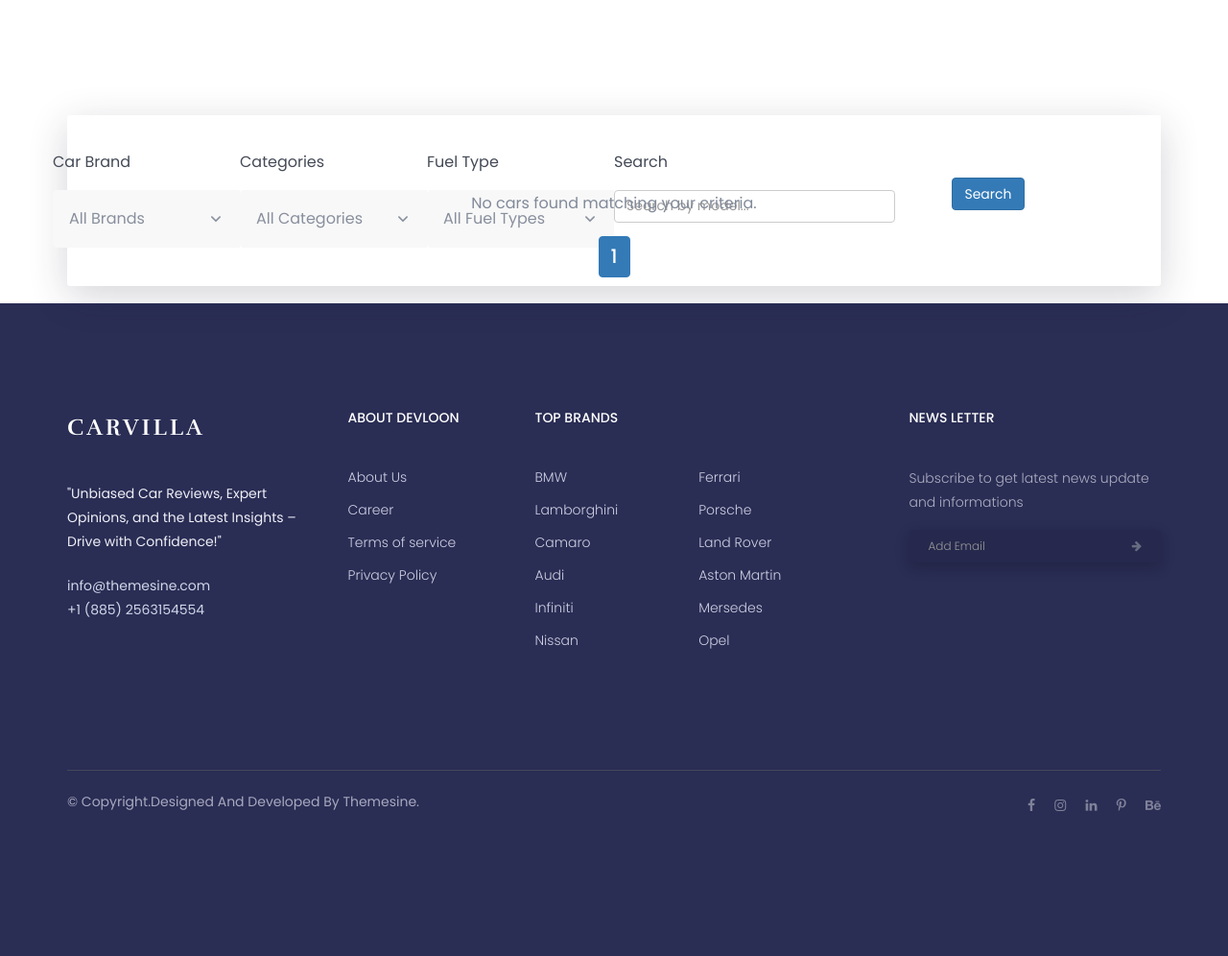
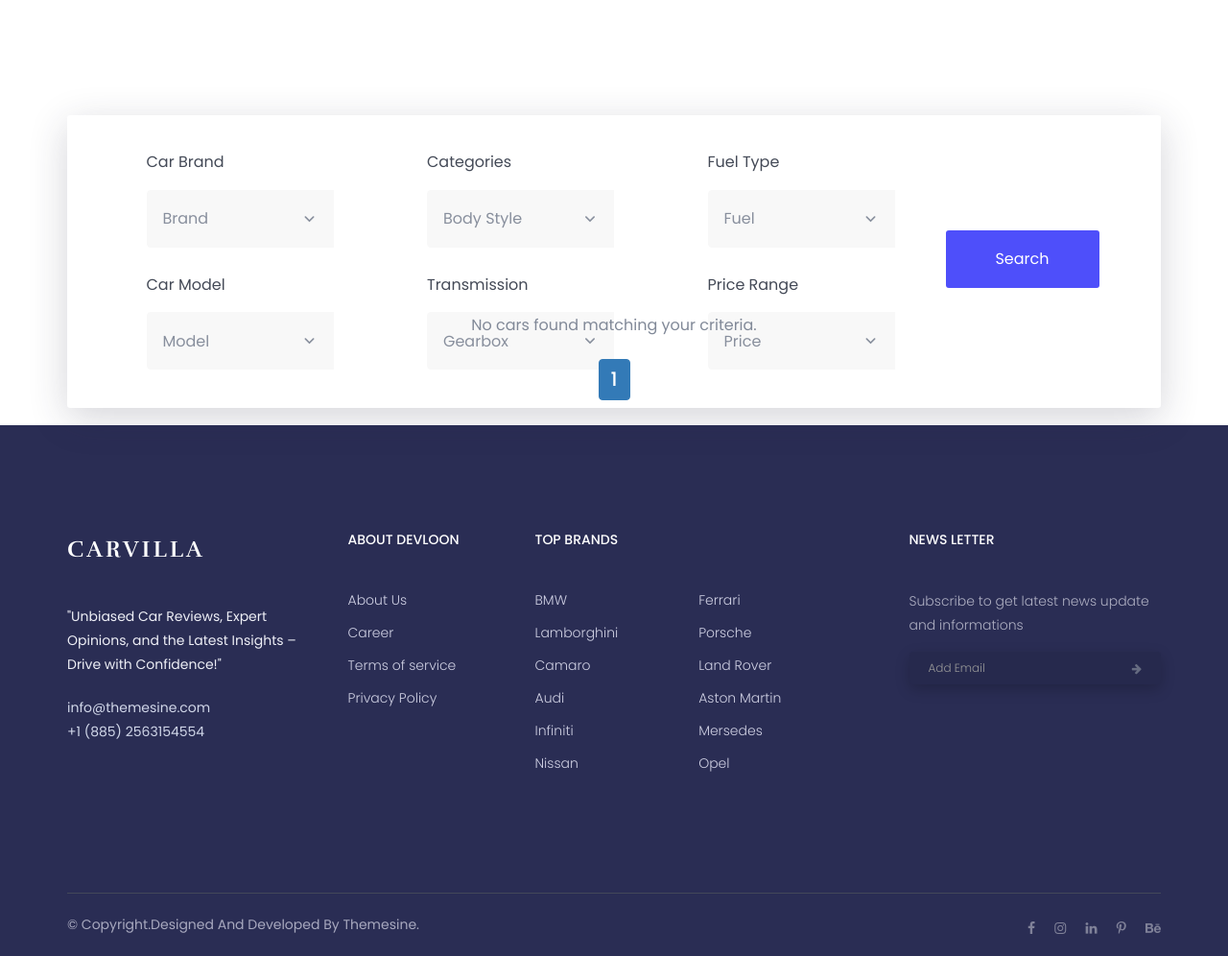
Before and after one commit to athul0017/Car_reviews, a Django app: page /cars/ in a window 1280 px wide. Shown: the part 92-1088 px from the top of the page at 96% size. Before the commit the page ends 937 px from the top, so only its background shows below. Run offline with Django 5.2, Linux system fonts and the light colour scheme; data that the repository does not hold is empty; some libraries are stand-ins or nearby versions.

Commit message:
car details working

```diff
--- a/Car/reviews/templates/car_listing.html
+++ b/Car/reviews/templates/car_listing.html
@@ -2,89 +2,108 @@
 {% load static %}
 
 {% block content %}
+
 <div class="container">
     <div class="row">
         <div class="col-md-12">
             <div class="model-search-content model-search-content-layout-inner">
-                <form method="GET" action="{% url 'car_listing' %}">
                 <div class="row">
-                        <!-- Car Brand -->
-                        <div class="col-md-2 col-sm-12">
+                    <!-- Search filters -->
+                    <div class="col-md-offset-1 col-md-2 col-sm-12">
                         <div class="single-model-search">
                             <h2>Car Brand</h2>
                             <div class="model-select-icon">
-                                    <select class="form-control" name="brand">
-                                        <option value="">All Brands</option>
-                                        {% for brand in brands %}
-                                            <option value="{{ brand.bname }}" {% if request.GET.brand == brand.bname %}selected{% endif %}>
-                                                {{ brand.bname }}
-                                            </option>
-                                        {% endfor %}
+                                <select class="form-control">
+                                    <option value="default">Brand</option>
+                                    <option value="Toyota">Toyota</option>
+                                    <option value="Honda">Honda</option>
+                                </select>
+                            </div>
+                        </div>
+                        <div class="single-model-search">
+                            <h2>Car Model</h2>
+                            <div class="model-select-icon">
+                                <select class="form-control">
+                                    <option value="default">Model</option>
+                                    <option value="Sedan">Sedan</option>
+                                    <option value="SUV">SUV</option>
                                 </select>
                             </div>
                         </div>
                     </div>
 
-                        <!-- Categories -->
-                        <div class="col-md-2 col-sm-12">
+                    <div class="col-md-offset-1 col-md-2 col-sm-12">
                         <div class="single-model-search">
                             <h2>Categories</h2>
                             <div class="model-select-icon">
-                                    <select class="form-control" name="category">
-                                        <option value="">All Categories</option>
-                                        <option value="Hatchback" {% if request.GET.category == "Hatchback" %}selected{% endif %}>Hatchback</option>
-                                        <option value="SUV" {% if request.GET.category == "SUV" %}selected{% endif %}>SUV</option>
+                                <select class="form-control">
+                                    <option value="default">Body Style</option>
+                                    <option value="Hatchback">Hatchback</option>
+                                    <option value="SUV">SUV</option>
+                                </select>
+                            </div>
+                        </div>
+                        <div class="single-model-search">
+                            <h2>Transmission</h2>
+                            <div class="model-select-icon">
+                                <select class="form-control">
+                                    <option value="default">Gearbox</option>
+                                    <option value="Manual">Manual</option>
+                                    <option value="Automatic">Automatic</option>
                                 </select>
                             </div>
                         </div>
                     </div>
 
-                        <!-- Fuel Type -->
-                        <div class="col-md-2 col-sm-12">
+                    <div class="col-md-offset-1 col-md-2 col-sm-12">
                         <div class="single-model-search">
                             <h2>Fuel Type</h2>
                             <div class="model-select-icon">
-                                    <select class="form-control" name="fuel">
-                                        <option value="">All Fuel Types</option>
-                                        <option value="Petrol" {% if request.GET.fuel == "Petrol" %}selected{% endif %}>Petrol</option>
-                                        <option value="Diesel" {% if request.GET.fuel == "Diesel" %}selected{% endif %}>Diesel</option>
+                                <select class="form-control">
+                                    <option value="default">Fuel</option>
+                                    <option value="Petrol">Petrol</option>
+                                    <option value="Diesel">Diesel</option>
+                                </select>
+                            </div>
+                        </div>
+                        <div class="single-model-search">
+                            <h2>Price Range</h2>
+                            <div class="model-select-icon">
+                                <select class="form-control">
+                                    <option value="default">Price</option>
+                                    <option value="0-5L">0-5L</option>
+                                    <option value="5-10L">5-10L</option>
                                 </select>
                             </div>
                         </div>
                     </div>
 
-                        <!-- Search Field -->
-                        <div class="col-md-3 col-sm-12">
-                            <div class="single-model-search">
-                                <h2>Search</h2>
-                                <input type="text" class="form-control" name="search" placeholder="Search by model..." value="{{ request.GET.search|default:'' }}">
-                            </div>
-                        </div>
-
-                        <!-- Search Button -->
-                        <div class="col-md-2 col-sm-12 text-center">
-                            <div class="single-model-search">
-                                <button type="submit" class="btn btn-primary model-search-btn" style="margin-top: 25px;">Search</button>
+                    <div class="col-md-2 col-sm-12">
+                        <div class="single-model-search text-center">
+                            <button class="welcome-btn model-search-btn">Search</button>
                         </div>
                     </div>
                 </div>
-                </form>
             </div>
         </div>
     </div>
 
-    <!-- Car Listing -->
+    <!-- Car listing with Bootstrap 3 grid -->
     <div class="row">
         {% for car in cars %}
             <div class="col-md-4">
                 <div class="panel panel-default">
-                    <div class="panel-heading text-center"><strong>{{ car.car_model }}</strong></div>
+                    <div class="panel-heading text-center">
+                        <strong><a href="{% url 'car_details' car.id %}">{{ car.car_model }}</a></strong>
+                    </div>
                     <div class="panel-body text-center">
+                        <a href="{% url 'car_details' car.id %}">
                             {% if car.image_file %}
                                 <img src="{{ car.image_file.url }}" class="img-responsive" alt="{{ car.car_model }}">
                             {% else %}
                                 <img src="{% static 'default-car.jpg' %}" class="img-responsive" alt="No Image Available">
                             {% endif %}
+                        </a>
                         <p><strong>Engine:</strong> {{ car.engine_type }}</p>
                         <p><strong>Mileage:</strong> {{ car.mileage }} km/l</p>
                         <p><strong>HP:</strong> {{ car.horse_power }} HP</p>
@@ -108,17 +127,18 @@
     <div class="text-center">
         <ul class="pagination">
             {% if cars.has_previous %}
-                <li><a href="?page=1{% if request.GET.brand %}&brand={{ request.GET.brand }}{% endif %}{% if request.GET.category %}&category={{ request.GET.category }}{% endif %}{% if request.GET.fuel %}&fuel={{ request.GET.fuel }}{% endif %}{% if request.GET.search %}&search={{ request.GET.search }}{% endif %}">First</a></li>
-                <li><a href="?page={{ cars.previous_page_number }}{% if request.GET.brand %}&brand={{ request.GET.brand }}{% endif %}{% if request.GET.category %}&category={{ request.GET.category }}{% endif %}{% if request.GET.fuel %}&fuel={{ request.GET.fuel }}{% endif %}{% if request.GET.search %}&search={{ request.GET.search }}{% endif %}">Previous</a></li>
+                <li><a href="?page=1">First</a></li>
+                <li><a href="?page={{ cars.previous_page_number }}">Previous</a></li>
             {% endif %}
 
-            <li class="active"><a href="?page={{ cars.number }}{% if request.GET.brand %}&brand={{ request.GET.brand }}{% endif %}{% if request.GET.category %}&category={{ request.GET.category }}{% endif %}{% if request.GET.fuel %}&fuel={{ request.GET.fuel }}{% endif %}{% if request.GET.search %}&search={{ request.GET.search }}{% endif %}">{{ cars.number }}</a></li>
+            <li class="active"><a href="?page={{ cars.number }}">{{ cars.number }}</a></li>
 
             {% if cars.has_next %}
-                <li><a href="?page={{ cars.next_page_number }}{% if request.GET.brand %}&brand={{ request.GET.brand }}{% endif %}{% if request.GET.category %}&category={{ request.GET.category }}{% endif %}{% if request.GET.fuel %}&fuel={{ request.GET.fuel }}{% endif %}{% if request.GET.search %}&search={{ request.GET.search }}{% endif %}">Next</a></li>
-                <li><a href="?page={{ cars.paginator.num_pages }}{% if request.GET.brand %}&brand={{ request.GET.brand }}{% endif %}{% if request.GET.category %}&category={{ request.GET.category }}{% endif %}{% if request.GET.fuel %}&fuel={{ request.GET.fuel }}{% endif %}{% if request.GET.search %}&search={{ request.GET.search }}{% endif %}">Last</a></li>
+                <li><a href="?page={{ cars.next_page_number }}">Next</a></li>
+                <li><a href="?page={{ cars.paginator.num_pages }}">Last</a></li>
             {% endif %}
         </ul>
     </div>
 </div>
+
 {% endblock %}
```
Lines whose indentation alone changed are shown as unchanged.
